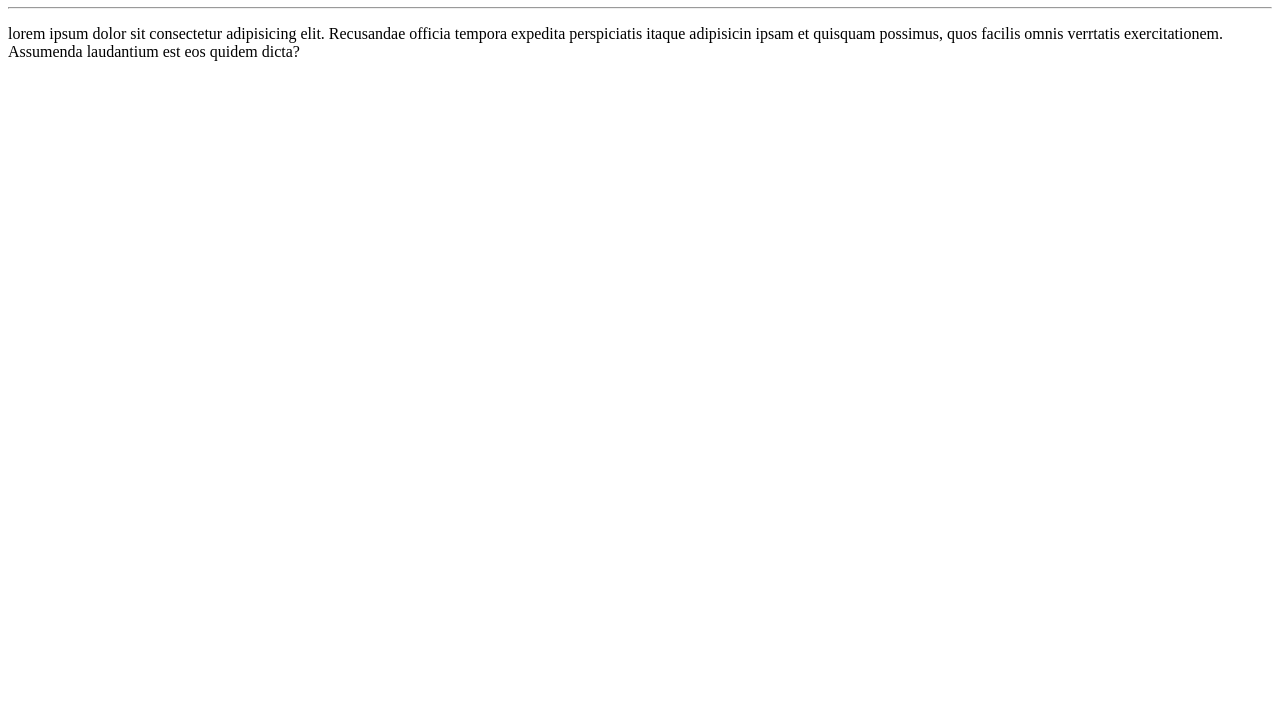
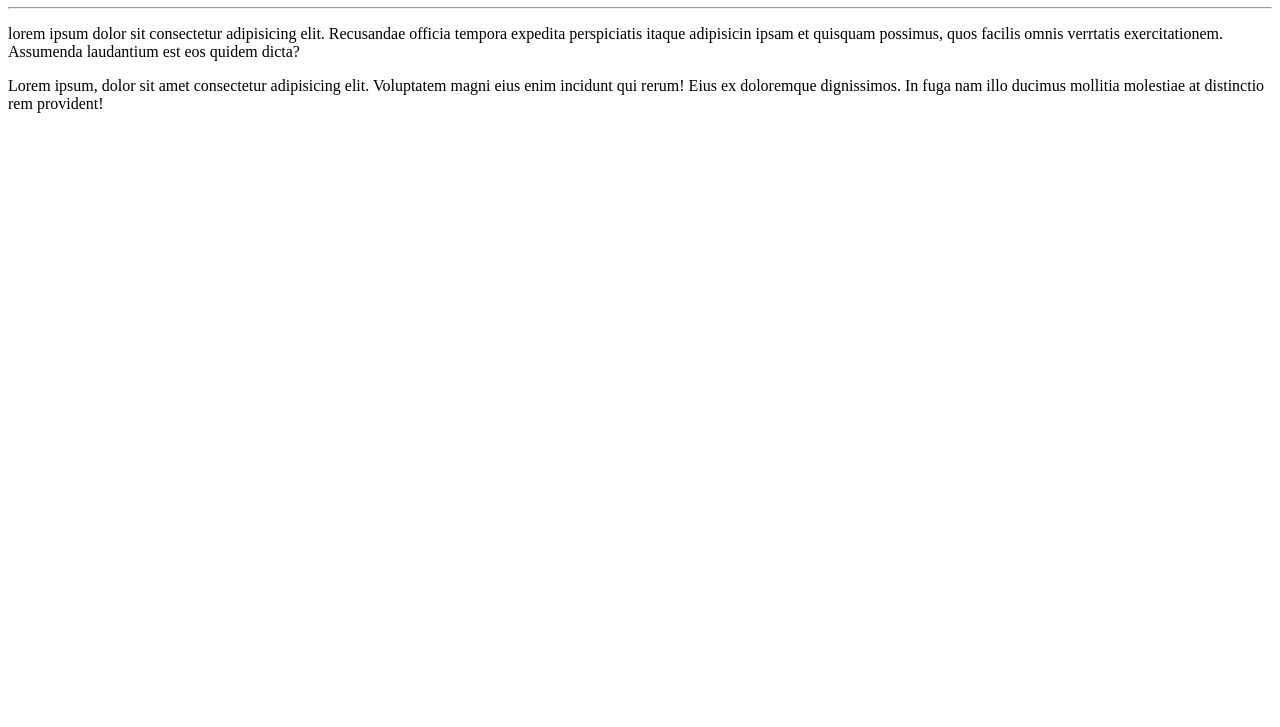
Before and after one commit to Thiago-Silva-Pereira/Ola-Mundo, a plain HTML site: page site-exemplo/index.html in a window 1280 px wide. Shown: the part 73-800 px from the top of the page. Drawn offline with Linux system fonts and the light colour scheme.

Commit message:
adicionei um parágrafo

```diff
--- a/site-exemplo/index.html
+++ b/site-exemplo/index.html
@@ -11,5 +11,6 @@
     <p>lorem ipsum dolor sit consectetur adipisicing elit.
     Recusandae officia tempora expedita perspiciatis itaque adipisicin ipsam et quisquam possimus, quos facilis omnis verrtatis
     exercitationem. Assumenda laudantium est eos quidem dicta?</p>
+    <p>Lorem ipsum, dolor sit amet consectetur adipisicing elit. Voluptatem magni eius enim incidunt qui rerum! Eius ex doloremque dignissimos. In fuga nam illo ducimus mollitia molestiae at distinctio rem provident!</p>
 </body>
 </html>
```
